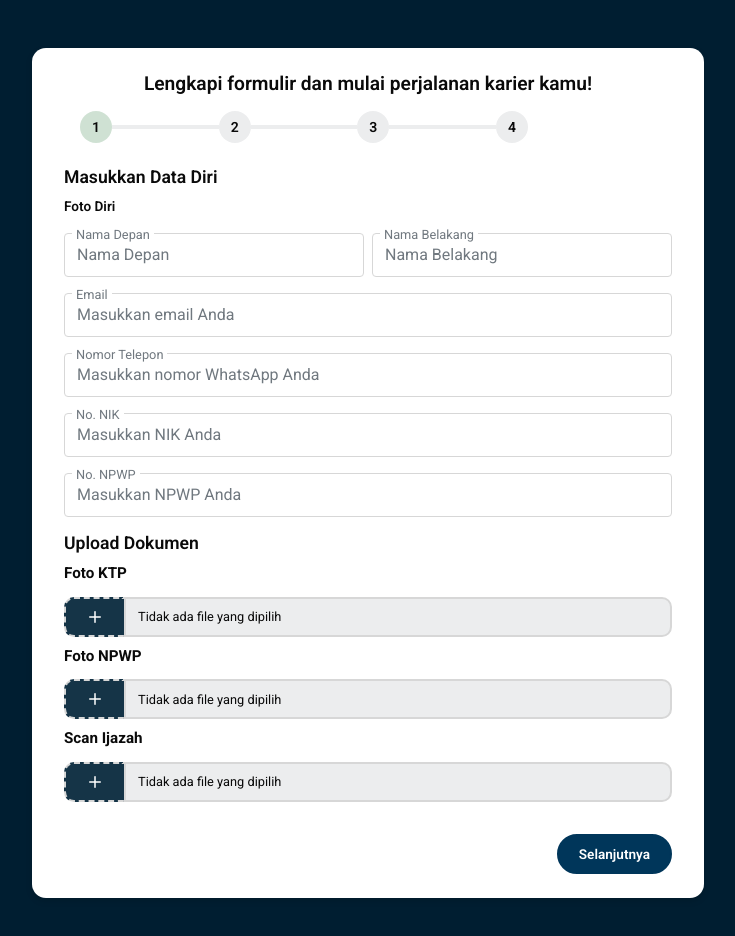
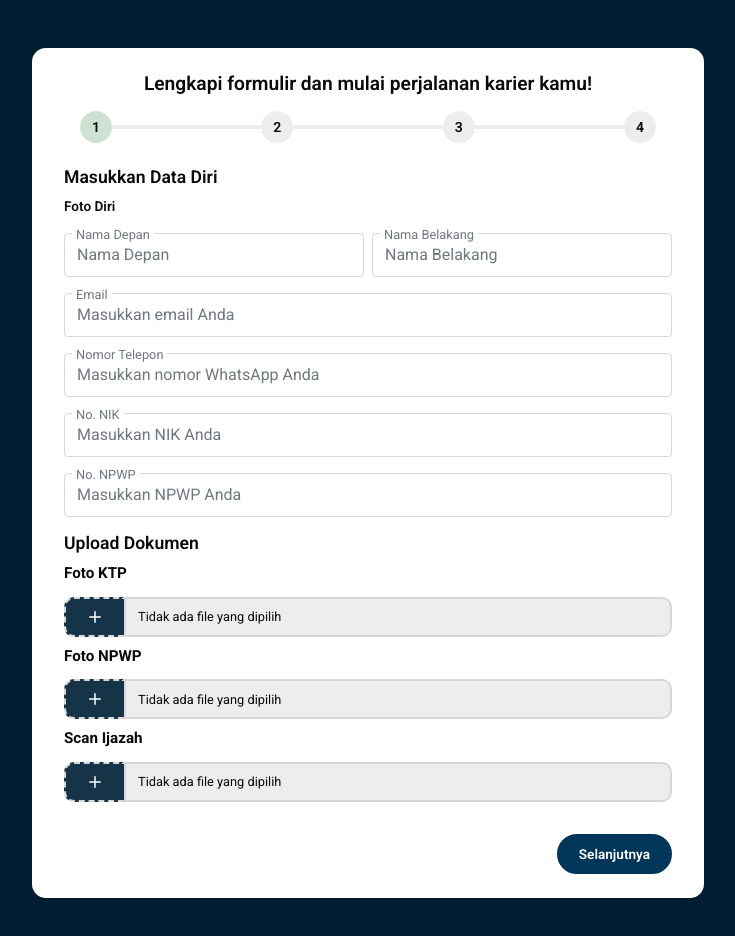
Before and after one commit to Rencanakan-id/rencanakan-talent_pool-frontend, a React (Vite) app: page /register in a window 1280 px wide. Shown: the top 936 px of the page, without its empty margins (272-1007 px from the left). Built offline with nearby package versions, Linux system fonts and the light colour scheme.

Commit message:
refactor: Modify the stepper into full width

```diff
--- a/src/components/ui/stepper.tsx
+++ b/src/components/ui/stepper.tsx
@@ -9,7 +9,7 @@ const Stepper: React.FC<StepperProps> = ({ currentStep }) => {
   const steps = [1, 2, 3, 4];
 
   return (
-    <div className="flex items-center justify-center max-w-md">
+    <div className="flex items-center justify-center">
       {steps.map((step, index) => (
         <React.Fragment key={index}>
           <div
--- a/src/modules/DummyFormModule/index.tsx
+++ b/src/modules/DummyFormModule/index.tsx
@@ -12,7 +12,7 @@ export const RegisterModule = () => {
 
   return (
     <div className="flex min-h-screen w-full justify-center items-center bg-rencanakan-sea-blue-500 pt-12 md:py-12">
-      <div className="flex h-screen md:h-full flex-col justify-center bg-rencanakan-pure-white rounded-t-xl md:rounded-xl drop-shadow-md md:max-w-2xl mx-auto py-6 px-8">
+      <div className="overflow-y-auto flex h-screen md:h-full flex-col justify-center bg-rencanakan-pure-white rounded-t-xl md:rounded-xl drop-shadow-md md:max-w-2xl mx-auto py-6 px-8">
         {formState === 1 ? (
           <StepOneForm />
         ) : (
--- a/src/modules/DummyFormModule/register-1.tsx
+++ b/src/modules/DummyFormModule/register-1.tsx
@@ -11,10 +11,8 @@ export const StepOneForm = () => {
         <Stepper currentStep={0} />
       </div>
 
-      <div>
-        <Typography variant="h6" className="my-2">Masukkan Data Diri</Typography>
-        <Typography variant="p4" className="font-semibold">Foto Diri</Typography>
-      </div>
+      <Typography variant="h6" className="my-2">Masukkan Data Diri</Typography>
+      <Typography variant="p4" className="font-semibold">Foto Diri</Typography>
 
       <div className="space-y-4 my-4">
         <div className="flex space-x-2">
```
